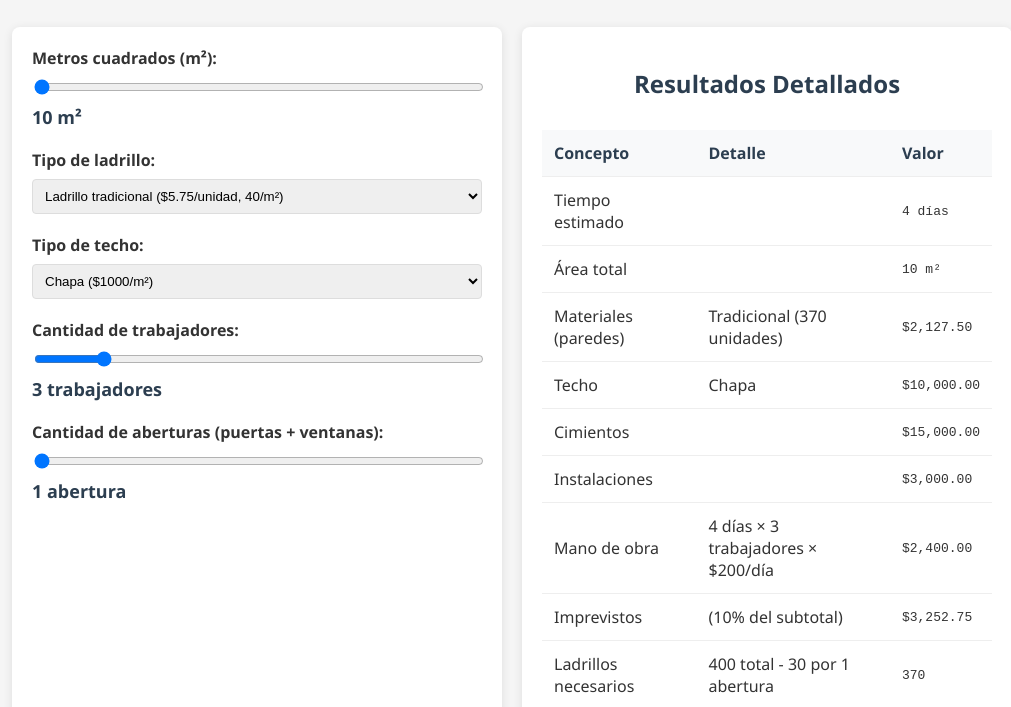
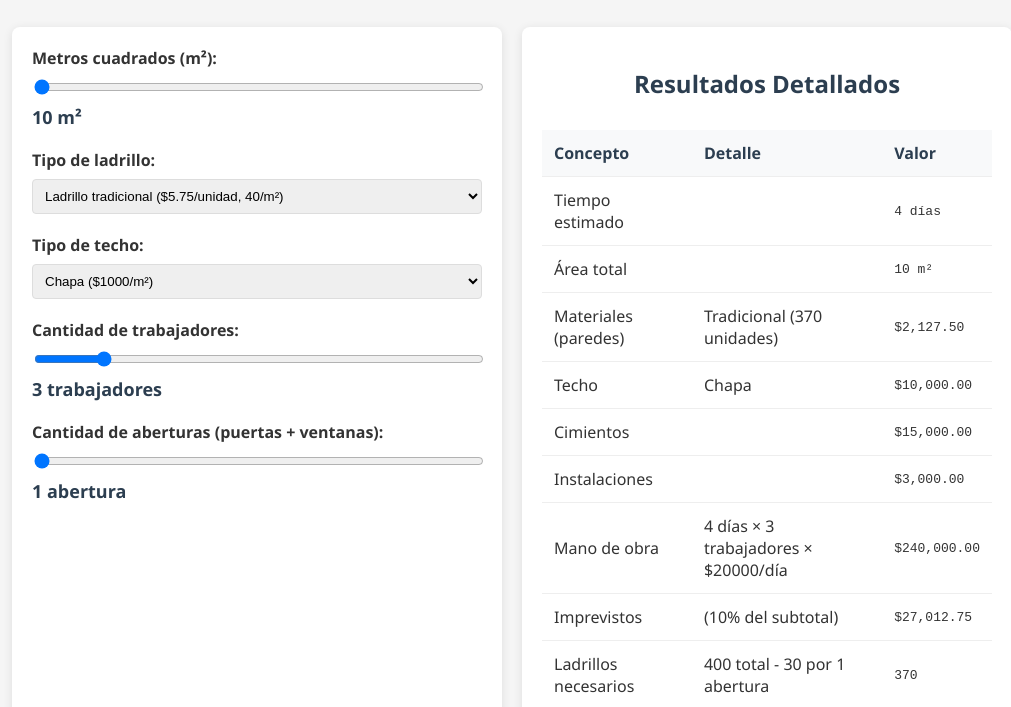
Before and after one commit to pabloperez38/simulador, a plain HTML site: page index.html in a window 1280 px wide. Shown: the part 87-794 px from the top of the page, without its empty margins (128-1139 px from the left). Drawn offline with nearby package versions, Linux system fonts and the light colour scheme.

Commit message:
Ajustes mano de obra

```diff
--- a/index.html
+++ b/index.html
@@ -478,7 +478,7 @@
                 const tiempoTotal = Math.ceil(tiempoBase + tiempoAberturas);
 
                 // Calcular costos mano de obra
-                const costoManoObra = tiempoTotal * trabajadores * 200; // $200 por trabajador por día
+                const costoManoObra = tiempoTotal * trabajadores * 20000; // $20000 por trabajador por día
 
                 // Calcular subtotal e imprevistos
                 const subtotal =
@@ -514,7 +514,7 @@
                     formatMoney(costoManoObra);
                 elementos.resultados.manoObraDetail.textContent = `${tiempoTotal} días × ${trabajadores} trabajador${
                     trabajadores !== 1 ? "es" : ""
-                } × $200/día`;
+                } × $20000/día`;
 
                 elementos.resultados.imprevistos.textContent =
                     formatMoney(costoImprevistos);
```
